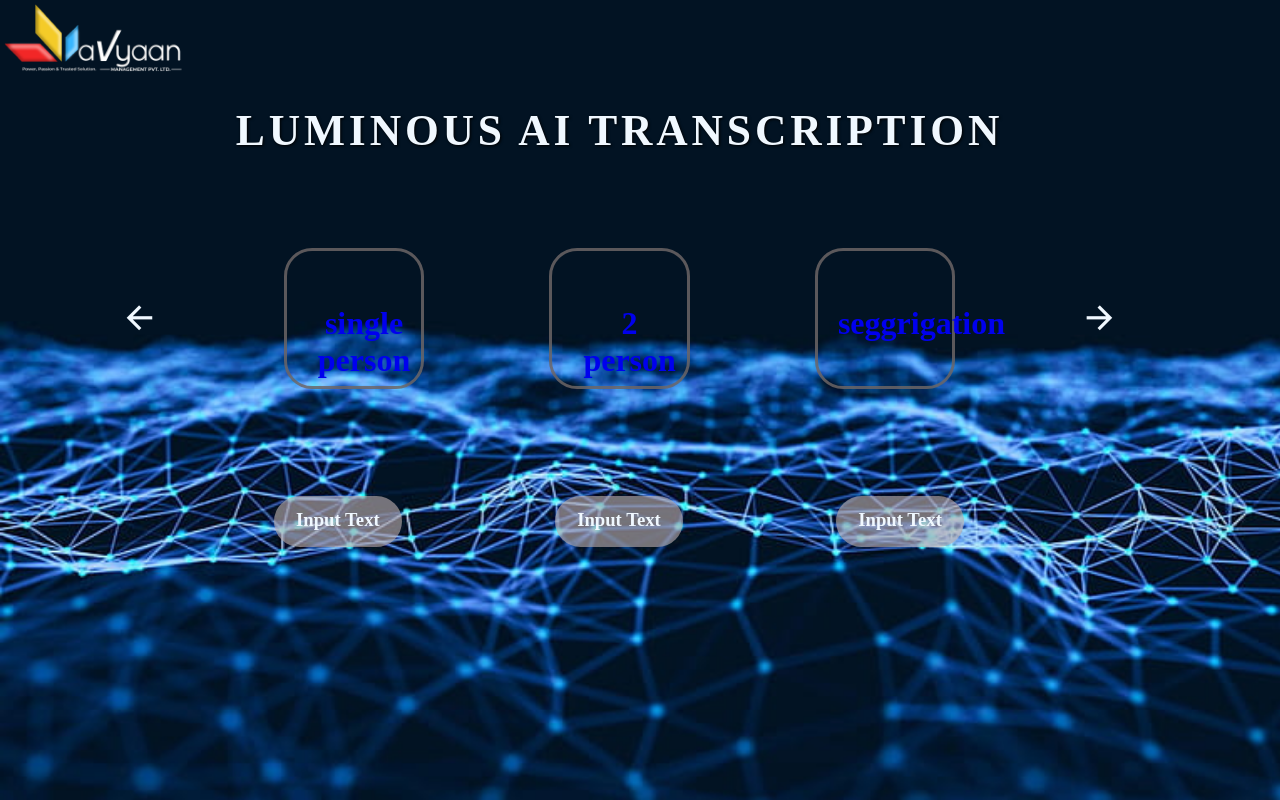
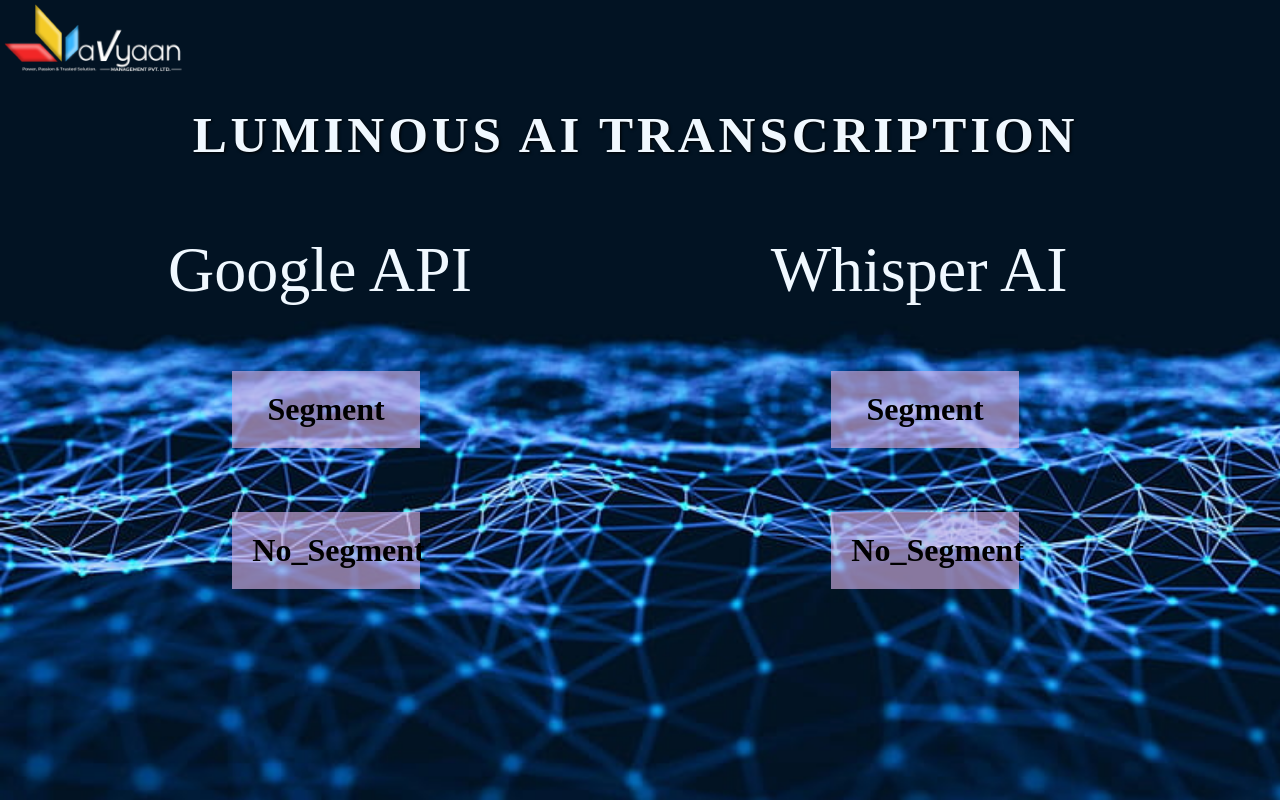
Before and after one commit to It00Team/Whisper_TR, a Django app: page /home/ in a window 1280 px wide. Run offline with Django 4.2, Linux system fonts and the light colour scheme; some libraries are stand-ins or nearby versions.

Commit message:
20-08-2023

```diff
--- a/main/templates/main/home.html
+++ b/main/templates/main/home.html
@@ -39,68 +39,40 @@
     text-align: center;
 }
 .page2>h1{
-    /* background-color: #9
-    71f1f; */
-    font-size: 3.4vw;
+    font-size: 4vw;
     letter-spacing: 0.3vw;
     font-weight: 900;
+    margin-left: 2rem;
     text-shadow: 1px 1px 3px rgb(0, 0, 0);
     font-family: serif;
-}
-.page2 i{
-    font-size: 3vw;
-    padding-top: 4vw;
-
-
 }
 .page2 .box-p{
 
     width: 100%;
-    height: 30vh;
-    margin-top: 10vh;
+    height: 60vh;
+    margin-top: 1vh;
     display: flex;
     justify-content: space-between;
     padding: 1vw 4vw;
 }
 .box-p .box{
-    height: 11vw;
-   text-align: center;
-position: relative;
-border: solid;
-border-color: rgba(110, 102, 102, 0.834);
-    width: 11vw;
-    background-color: rgba(0, 255, 255, 0);
-    border-radius: 20%;
-
+    height: max-content;
+    text-align: center;
+    align-items:center;
+    width: 80%;
 
 }
+.box-p .box a{
+    text-decoration: none;
+}
 .box h1{
-    position: absolute;
-    top: 40%;
-    left: 15%;
+    margin: 20px;
+    margin-left: 7rem;
+    margin-top: 4rem;
+    padding: 20px;
+    color: rgb(0, 0, 0);
+    background-color: rgba(213, 178, 230, 0.637);
 }
- .page2 .box-p2{
-    width: 72%;
-    height: 20vh;
-    margin-top: 1vh;
-    margin-left: 12vw;
-    display: flex;
-
-    justify-content: space-between;
-    padding: 1vw 4vw;
-
-}
-.box-p2 .box2{
-    padding-top: 1vw;
-    background-color: #baaeae9f;
-    width: 10vw;
-    height: 4vw;
-    border-radius: 40px;
-}
-
-
-
-
 /* Media Query for screens with a maximum width of 768px (e.g., tablets and mobile devices) */
 @media (max-width: 768px) {
     .logo-div {
@@ -119,22 +91,19 @@
         height: 15vw;
         width: 15vw;
     }
-
-    .box h1 {
-        font-size: 2.8vw;
-    }
-
-    .box-p2 .box2 {
-        width: 13vw;
-        height: 8vw;
-        margin-top: -12vh;
-    }
-    .box2 h3{
-        font-size: 2.6vw;
-    }
 }
-
-
+.google{
+    width: 40%;
+    height: 100%;
+}
+.whisper{
+    width: 40%;
+    height: 100%;
+}
+.content{
+    margin-top: 3rem;
+    font-size: 4rem;
+}
     </style>
     <link href="https://cdn.jsdelivr.net/npm/remixicon@2.2.0/fonts/remixicon.css" rel="stylesheet">
 </head>
@@ -146,29 +115,14 @@
      <div class="page2">
         <h1>LUMINOUS AI TRANSCRIPTION</h1>
         <div class="box-p">
-            <i class="ri-arrow-left-line"></i>
-            <div class="box"><a href="{% url 'segment' %}"><h1>single person</h1></a> </div>
-            <div class="box"><a href="{% url 'audio' %}"><h1>2 person</h1></a> </div>
-            <div class="box"><a href="{% url 'manual_segment' %}"><h1>seggrigation</h1></a> </div>
-            <!-- <div class="box"><h1>Seg.</h1></div> -->
-            <i class="ri-arrow-right-line"></i>
-
-
-
-        </div>
-        <div class="box-p2">
-            <div class="box2"><h3>Input Text</h3></div>
-
-            <div class="box2">
-                <h3>Input Text</h3>
+            <div class="google"><div class="content">Google API</div>
+                <div class="box"><a href="{% url 'segment' %}"><h1>Segment</h1></a> </div>
+                <div class="box"><a href="{% url 'audio' %}"><h1>No_Segment</h1></a> </div>
             </div>
-            <div class="box2">
-                <h3>Input Text</h3>
+            <div class="whisper"><div class="content">Whisper AI</div>
+            <div class="box"><a href="{% url 'manual_segment' %}"><h1>Segment</h1></a> </div>
+                <div class="box"><a href="{% url 'nosegment' %}"><h1>No_Segment</h1></a> </div>
             </div>
-            <!-- <div class="box2">
-                <h3>Input Text</h3>
-            </div> -->
-
         </div>
      </div>
 
--- a/manual/admin.py
+++ b/manual/admin.py
@@ -1,9 +1,13 @@
 from django.contrib import admin
-from .models import MyAudio, MyAudiomain, JsonData
+from .models import MyAudio, MyAudiomain, JsonData,MyMainAudio
 
 @admin.register(MyAudio)
 class MyAudioAdmin(admin.ModelAdmin):
     list_display = ['id', 'audio_file', 'start_time', 'end_time']
+
+@admin.register(MyMainAudio)
+class MyMainAudioAdmin(admin.ModelAdmin):
+    list_display = ['id', 'name', 'audio_file', 'description']
 
 @admin.register(MyAudiomain)
 class MyAudiomainAdmin(admin.ModelAdmin):
--- a/manual/models.py
+++ b/manual/models.py
@@ -5,7 +5,12 @@
     start_time = models.FloatField(null=True)
     end_time = models.FloatField(null=True)
     description = models.TextField(max_length=100000,null=True)
+
 class MyAudiomain(models.Model):
+    name = models.CharField(max_length=255,null=True)
+    audio_file = models.FileField(upload_to='my_audio',null=True)
+    description = models.TextField(max_length=10000000,null=True)
+class MyMainAudio(models.Model):
     name = models.CharField(max_length=255,null=True)
     audio_file = models.FileField(upload_to='my_audio',null=True)
     description = models.TextField(max_length=10000000,null=True)
--- a/manual/serializers.py
+++ b/manual/serializers.py
@@ -1,10 +1,14 @@
 from rest_framework import serializers
-from .models import MyAudio, MyAudiomain , JsonData
+from .models import MyAudio, MyAudiomain , JsonData , MyMainAudio
 # from .models import JsonData
 
 class JsonDataSerializer(serializers.ModelSerializer):
     class Meta:
         model = JsonData
+        fields = '__all__'
+class WisperSerializer(serializers.ModelSerializer):
+    class Meta:
+        model = MyMainAudio
         fields = '__all__'
 
 class AudioSegmentSerializer(serializers.ModelSerializer):
--- a/manual/urls.py
+++ b/manual/urls.py
@@ -5,8 +5,10 @@
 
 urlpatterns = [
     path('segment/', my_function, name='manual_segment'),
+    path('nosegment/', my_function_new, name='nosegment'),
     path('segments/', views.manseg.as_view(), name='man_segment'),
     path('final/', views.finaldata.as_view(), name='final_data'),
     path('jsondata/', views.CreateJsonFileView.as_view(), name='json_data'),
+    path('TR/', views.Whisper_TR.as_view(), name='TRtool'),
 
 ]
```
Also changed, not shown: manual/templates/index.html (added, +69 -0 lines), manual/views.py (+26 -2 lines), manual/migrations/0016_mymainaudio.py (added), 3 other files.
